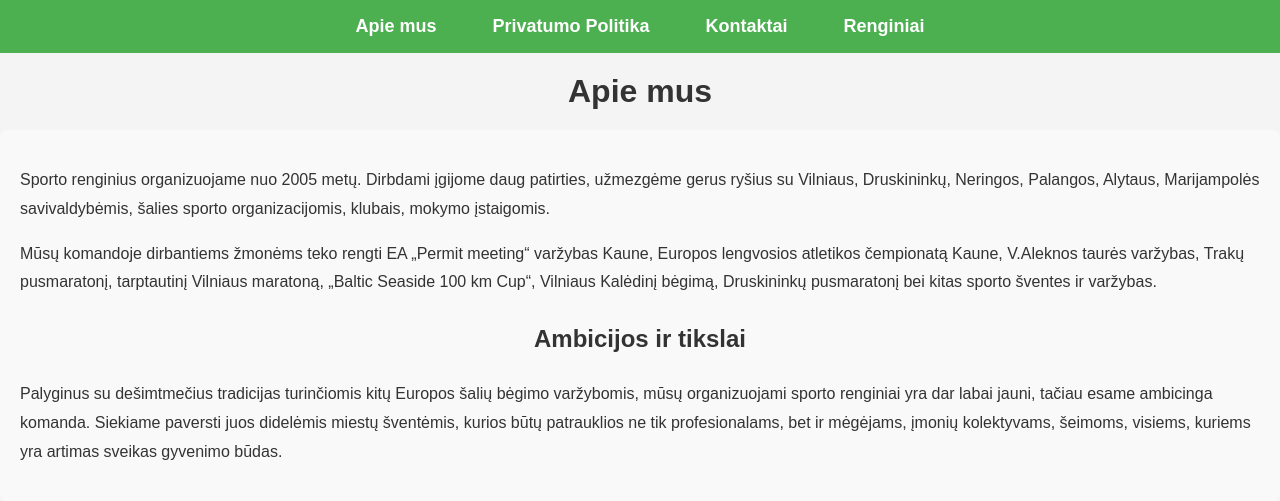
After one commit to TidasKazlavickas/SportsEventsApp, a Django app: page /apie-mus/ in a window 1280 px wide. The commit adds this page. Shown: the top 501 px of the page. Run offline with Django 5.2, Linux system fonts and the light colour scheme.

Commit message:
Prideti papildomi tabai i front-enda

```diff
--- a/SportsEventApp/api/static/style_eventpage.css
+++ b/SportsEventApp/api/static/style_eventpage.css
@@ -388,3 +388,80 @@ form input[type="submit"] {
 form input[type="submit"]:hover {
     background-color: #45a049;
 }
+
+header {
+    background-color: #4CAF50;
+    padding: 1em 0;
+    text-align: center;
+}
+
+.nav-links {
+    list-style-type: none;
+    margin: 0;
+    padding: 0;
+    display: inline-flex;
+    gap: 20px;
+}
+
+.nav-links li a {
+    color: white;
+    text-decoration: none;
+    font-size: 18px;
+    font-weight: bold;
+    padding: 0.5em 1em;
+    transition: background-color 0.3s;
+}
+
+.nav-links li a:hover {
+    background-color: orangered;
+    border-radius: 5px;
+}
+
+.about-section {
+    padding: 20px;
+    background-color: #f9f9f9;
+    border-radius: 8px;
+    line-height: 1.8;
+    margin-bottom: 20px;
+}
+
+.about-section h2 {
+    color: #333;
+    margin-top: 20px;
+    font-size: 24px;
+}
+
+.about-section p {
+    font-size: 16px;
+    color: #333;
+    margin-bottom: 15px;
+}
+
+.contact-section {
+    padding: 20px;
+    background-color: #f9f9f9;
+    border-radius: 8px;
+    margin-top: 20px;
+}
+
+.contact-section h2 {
+    color: #4CAF50;  /* Green color for headings */
+    margin-bottom: 10px;
+}
+
+.contact-section p {
+    font-size: 16px;
+    line-height: 1.6;
+    color: #333;  /* Black text for paragraphs */
+    margin-bottom: 10px;
+}
+
+.contact-section a {
+    color: #4CAF50;  /* Green color for links */
+    text-decoration: none;
+}
+
+.contact-section a:hover {
+    text-decoration: underline;
+    color: #333;  /* Change link color to black on hover */
+}
--- /dev/null
+++ b/SportsEventApp/api/templates/frontend/about_us.html
@@ -0,0 +1,27 @@
+{% extends "frontend/header.html" %}
+
+{% load static %}
+
+{% block content %}
+    <link rel="stylesheet" type="text/css" href="{% static 'style_eventpage.css' %}">
+    <h1>Apie mus</h1>
+
+    <section class="about-section">
+        <p>
+            Sporto renginius organizuojame nuo 2005 metų. Dirbdami įgijome daug patirties, užmezgėme gerus ryšius su Vilniaus, Druskininkų, Neringos, Palangos, Alytaus, Marijampolės savivaldybėmis, šalies sporto organizacijomis, klubais, mokymo įstaigomis.
+        </p>
+
+        <p>
+            Mūsų komandoje dirbantiems žmonėms teko rengti EA „Permit meeting“ varžybas Kaune, Europos lengvosios atletikos čempionatą Kaune, V.Aleknos taurės varžybas, Trakų pusmaratonį, tarptautinį Vilniaus maratoną, „Baltic Seaside 100 km Cup“, Vilniaus Kalėdinį bėgimą, Druskininkų pusmaratonį bei kitas sporto šventes ir varžybas.
+        </p>
+
+        <h2>Ambicijos ir tikslai</h2>
+        <p>
+            Palyginus su dešimtmečius tradicijas turinčiomis kitų Europos šalių bėgimo varžybomis, mūsų organizuojami sporto renginiai yra dar labai jauni, tačiau esame ambicinga komanda. Siekiame paversti juos didelėmis miestų šventėmis, kurios būtų patrauklios ne tik profesionalams, bet ir mėgėjams, įmonių kolektyvams, šeimoms, visiems, kuriems yra artimas sveikas gyvenimo būdas.
+        </p>
+    </section>
+
+{% endblock %}
+
+{% block extra_styles %}
+{% endblock %}
--- a/SportsEventApp/api/templates/frontend/event_list.html
+++ b/SportsEventApp/api/templates/frontend/event_list.html
@@ -7,6 +7,8 @@
         <title>Renginiai | Sporto Renginiai</title>
 </head>
 <body>
+
+{% include 'frontend/header.html' %}
 
 <form method="get" id="event_list_search">
     <h1>Renginių paieška</h1>
--- /dev/null
+++ b/SportsEventApp/api/templates/frontend/header.html
@@ -0,0 +1,14 @@
+<header>
+    <nav>
+        <ul class="nav-links">
+            <li><a href="{% url 'about_us' %}">Apie mus</a></li>
+            <li><a href="{% url 'privacy_policy' %}" class="btn">Privatumo Politika</a></li>
+            <li><a href="{% url 'contact' %}">Kontaktai</a></li>
+            <li><a href="{% url 'events' %}">Renginiai</a></li>
+        </ul>
+    </nav>
+</header>
+
+{% block content %}
+    <!-- Content will go here when extended in the child templates -->
+{% endblock %}
--- a/SportsEventApp/api/views_frontend.py
+++ b/SportsEventApp/api/views_frontend.py
@@ -1,5 +1,8 @@
 import os
 from datetime import date
+
+from django.http import HttpResponseRedirect
+
 from api.forms import ParticipantForm
 from api.models import Event, Distance, DistanceParticipantAssociation, GroupParticipantAssociation, \
     EventParticipantAssociation, Participant
@@ -212,3 +215,12 @@ def payment_success(request, participant_id):
 def payment_pending(request, participant_id):
     participant = get_object_or_404(Participant, id=participant_id)
     return render(request, 'frontend/payment_pending.html', {'participant': participant})
+
+def about_us(request):
+    return render(request, 'frontend/about_us.html')
+
+def privacy_policy(request):
+    return HttpResponseRedirect('/static/pdf/privatumo_politikos_taisykles.pdf')
+
+def contact(request):
+    return render(request, 'frontend/contacts.html')
--- a/SportsEventApp/sportsapp/urls.py
+++ b/SportsEventApp/sportsapp/urls.py
@@ -35,6 +35,9 @@ urlpatterns = [
     path('payment-options/<int:participant_id>/<int:event_id>/<int:selected_distance>/',views_frontend.payment_options,name='payment_options'),
     path('payment-success/<int:participant_id>/', views_frontend.payment_success, name='payment_success'),
     path('payment-pending/<int:participant_id>/', views_frontend.payment_pending, name='payment_pending'),
+    path('apie-mus/', views_frontend.about_us, name='about_us'),
+    path('privatumo-politika/', views_frontend.privacy_policy, name='privacy_policy'),
+    path('kontaktai/', views_frontend.contact, name='contact'),
 ]
 
 if settings.DEBUG:
```
Also changed, not shown: SportsEventApp/api/templates/frontend/contacts.html (added, +27 -0 lines), SportsEventApp/api/templates/frontend/privacy_policy.html (added, +17 -0 lines), 1 other file.
